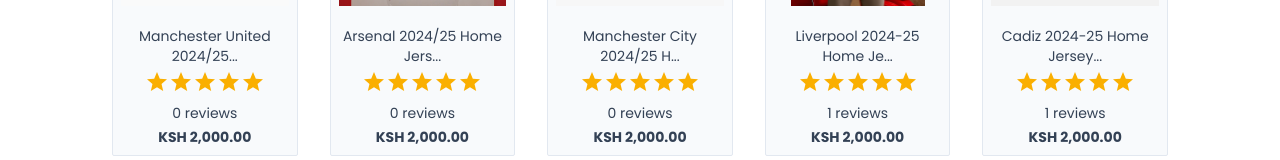
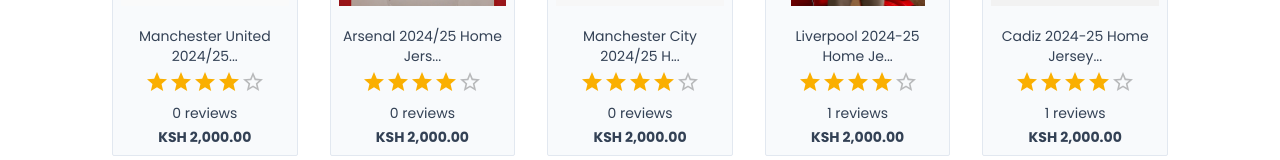
Before and after one commit to DenzelMswazi/dmens, a Next.js app: page / in a window 1280 px wide. Shown: the part 582-742 px from the top of the page. Built offline with nearby package versions, Linux system fonts and the light colour scheme.

Commit message:
product rating accumulator

```diff
--- a/app/components/products/ProductCard.tsx
+++ b/app/components/products/ProductCard.tsx
@@ -11,6 +11,9 @@
 }
 
 const ProductCard:React.FC<ProductCardProps> = ({data}) => {
+
+    const productRating = data.reviews.reduce((acc, item) => item.rating + acc, 0) / data.reviews.length;
+
     return (
         <div className="col-span-1 cursor-pointer border-[1.2px] border-slate-200 bg-slate-50 rounded-sm p-2 transition hover:scale-105 text-center text-sm">
           <div className="flex flex-col items-center w-full gap-1">
@@ -25,7 +28,7 @@
               {truncateText(data.name)}
            </div>
             <div>
-                <Rating value={5} readOnly/>
+                <Rating value={4} readOnly/>
             </div>
             <div>{data.reviews.length} reviews</div>
             <div className="font-semibold">{formatPrice(data.price)}</div>
```
